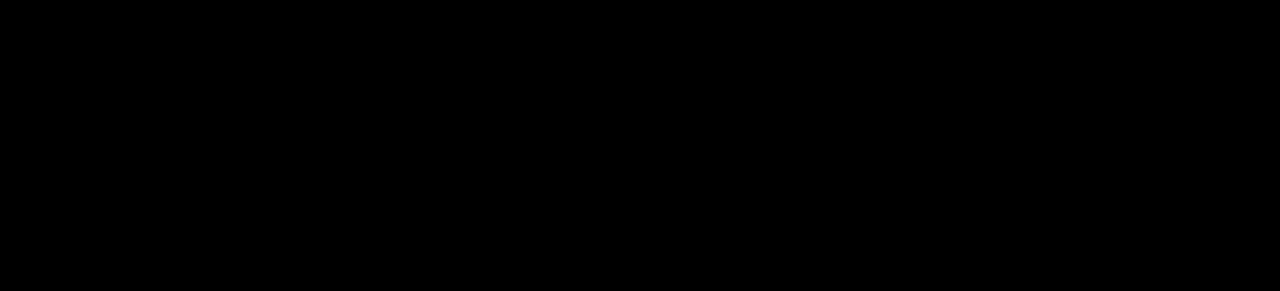
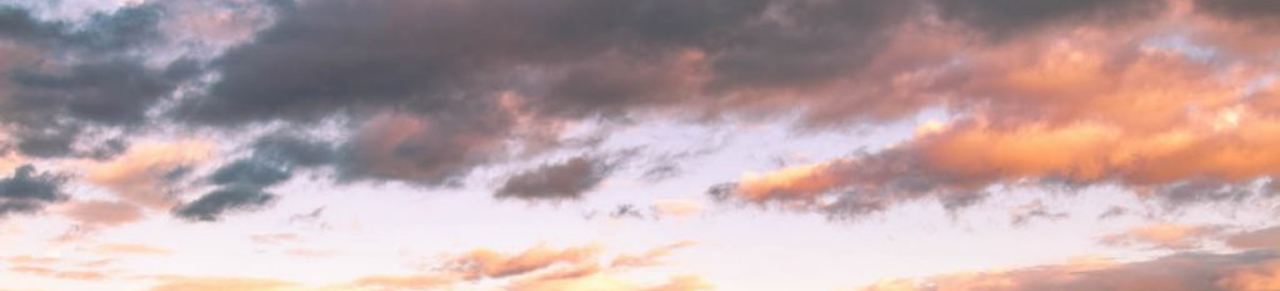
Before and after one commit to feysalomar/clock-site, a plain HTML site: page index.html in a window 1280 px wide. Shown: the top 291 px of the page. Drawn offline with Linux system fonts and the light colour scheme.

Commit message:
adds javascript for day and night rotation

```diff
--- a/index.html
+++ b/index.html
@@ -9,7 +9,7 @@
     <script src="script.js" defer></script>
 </head>
 <body>
-
+    <div id="pic" class="bg"></div>
     <div class="container">
         <span id="hours">00</span>
         <span>:</span>
--- a/script.js
+++ b/script.js
@@ -13,6 +13,8 @@ function displayTime(){
         session.innerHTML = 'AM';
     }
 
+
+
     document.getElementById('hours').innerHTML = hrs;
     document.getElementById('minutes').innerHTML = min;
     document.getElementById('seconds').innerHTML = sec;
@@ -20,3 +22,15 @@ function displayTime(){
 
 }
 setInterval(displayTime, 10);
+
+
+var dateTime = new Date();
+var hrs = dateTime.getHours();
+
+
+
+if(hrs >= 18){
+    document.querySelector(".bg").style.backgroundImage = "url('images/night.jpg')";
+}else{
+    document.querySelector(".bg").style.backgroundImage = "url('images/day.jpg')";
+}
--- a/style.css
+++ b/style.css
@@ -1,4 +1,5 @@
-body{
+body, html{
+    height: 100%;
     margin: 0%;
     padding: 0%;
     background-color: black;
@@ -13,3 +14,11 @@ body{
     transform: translate(-50%, -50%);
     font-size: 70px;
 }
+.bg{
+    background-image: url(images/night.jpg);
+    height: 100%;
+    background-position: center;
+    background-repeat: no-repeat;
+    background-size: cover;
+
+}
```
Also changed, not shown: images/night.jpg.
